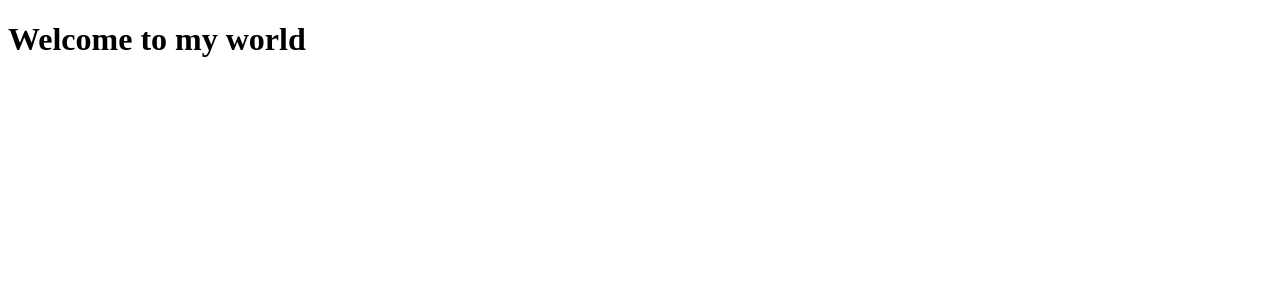
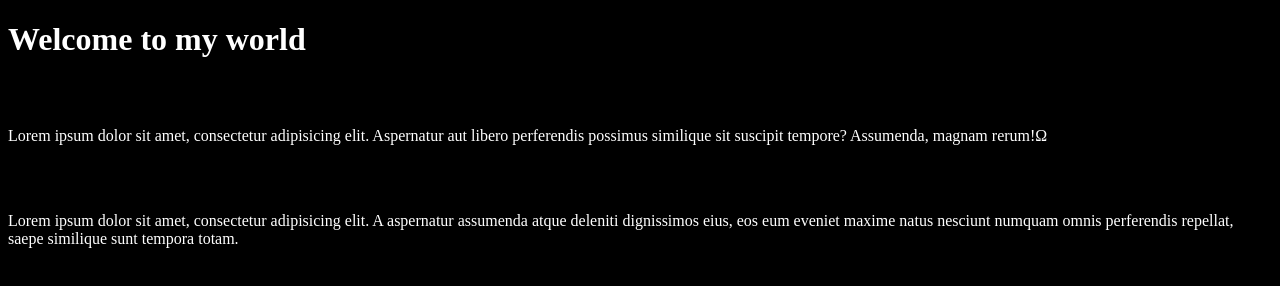
Before and after one commit to itsmeasaurus/gitbox, a plain HTML site: page index.html in a window 1280 px wide. Drawn offline with Linux system fonts and the light colour scheme.

Commit message:
Commit to commit number one
-- Try to commit two chunks at two commits but failed

```diff
--- /dev/null
+++ b/app.js
@@ -0,0 +1 @@
+console.log('here')
--- a/index.html
+++ b/index.html
@@ -6,8 +6,21 @@
           content="width=device-width, user-scalable=no, initial-scale=1.0, maximum-scale=1.0, minimum-scale=1.0">
     <meta http-equiv="X-UA-Compatible" content="ie=edge">
     <title>Document</title>
+    <style>
+        body{
+            background-color: black;
+        }
+        h1,p{
+            color: white;
+        }
+    </style>
 </head>
 <body>
     <h1>Welcome to my world</h1>
-</body>
+    <h2>This is for commit number one</h2>
+    <p>Lorem ipsum dolor sit amet, consectetur adipisicing elit. Aspernatur aut libero perferendis possimus similique sit suscipit tempore? Assumenda, magnam rerum!Ω</p>
+
+    <h2>This is for commit number two</h2>
+    <p>Lorem ipsum dolor sit amet, consectetur adipisicing elit. A aspernatur assumenda atque deleniti dignissimos eius, eos eum eveniet maxime natus nesciunt numquam omnis perferendis repellat, saepe similique sunt tempora totam.</p>
+</body>ΩΩ
 </html>
```
